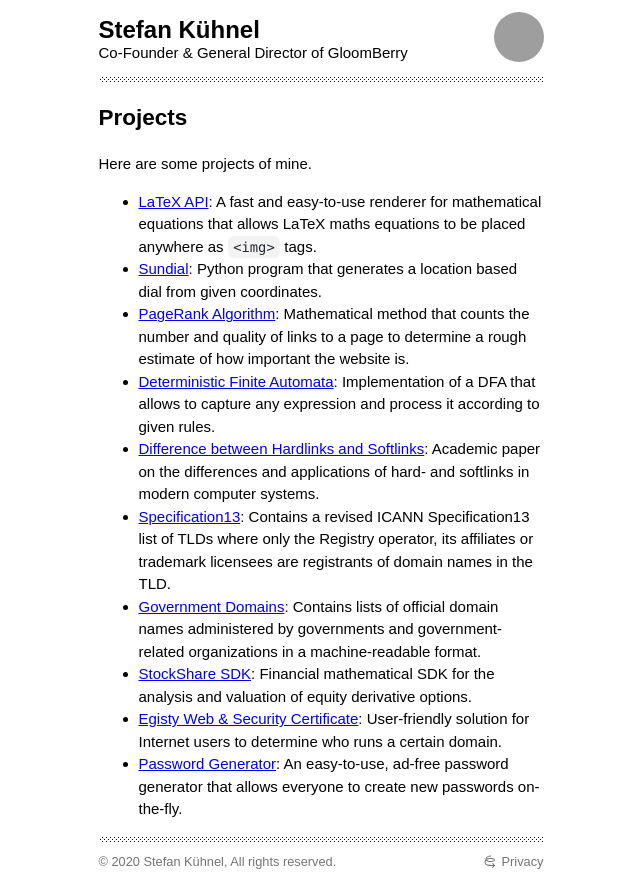
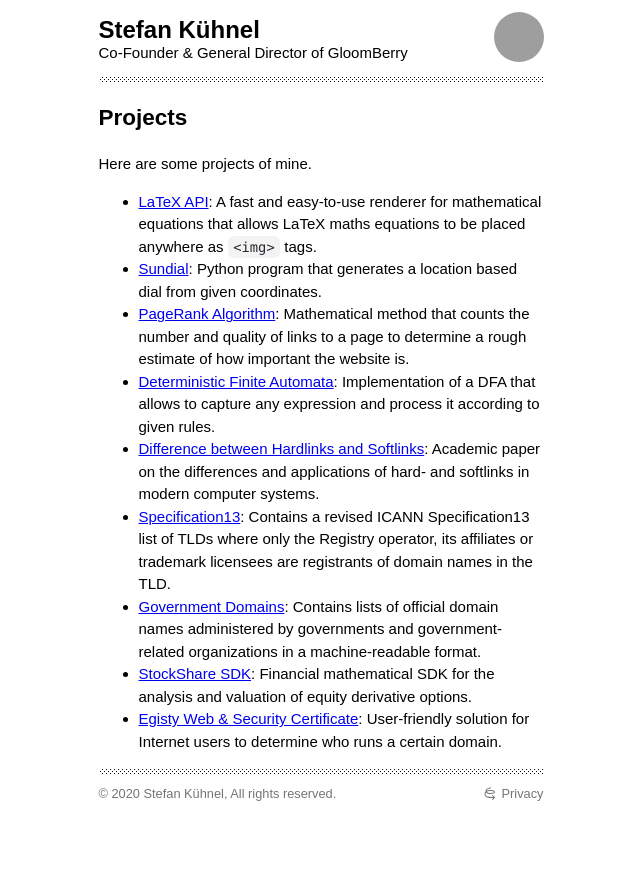
Before and after one commit to stefankuehnel/stefankuehnel.com, a Next.js app: page /projects in a window 1280 px wide. Shown: the whole page, without its empty margins (319-959 px from the left). After the commit the page ends 818 px from the top, so only its background shows below. Built offline with nearby package versions, Linux system fonts and the light colour scheme; grey boxes are pictures that could not be loaded; a web font is replaced by a local one.

Commit message:
Remove Password Generator Project.

```diff
--- a/pages/projects.js
+++ b/pages/projects.js
@@ -98,11 +98,6 @@ function Projects() {
             />
             : User-friendly solution for Internet users to determine who runs a certain domain.
           </li>
-          <li>
-            <ExternalLink href="https://9bn.de/passwords" text="Password Generator" />: An
-            easy-to-use, ad-free password generator that allows everyone to create new passwords
-            on-the-fly.
-          </li>
         </ul>
       </Layout>
     </>
```
